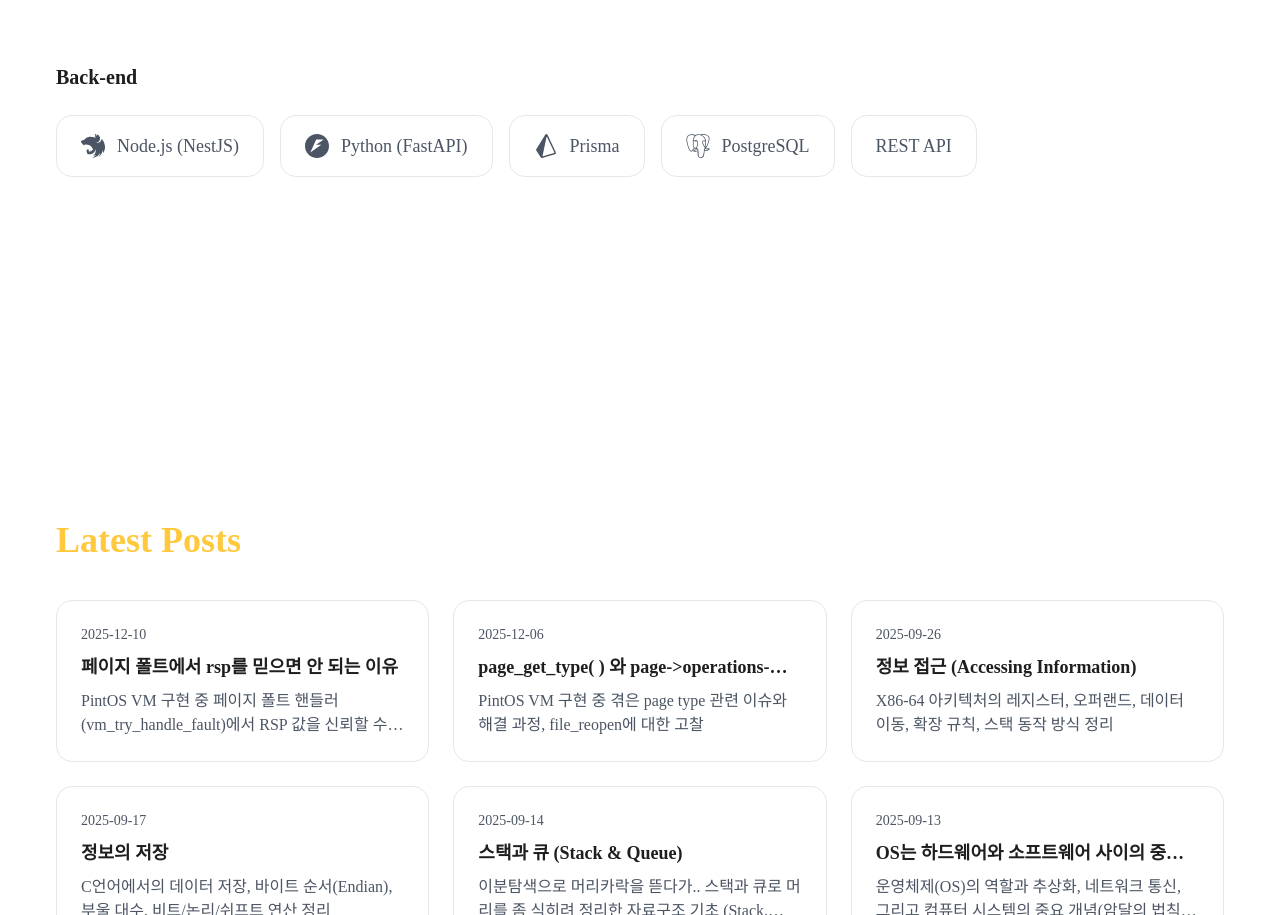
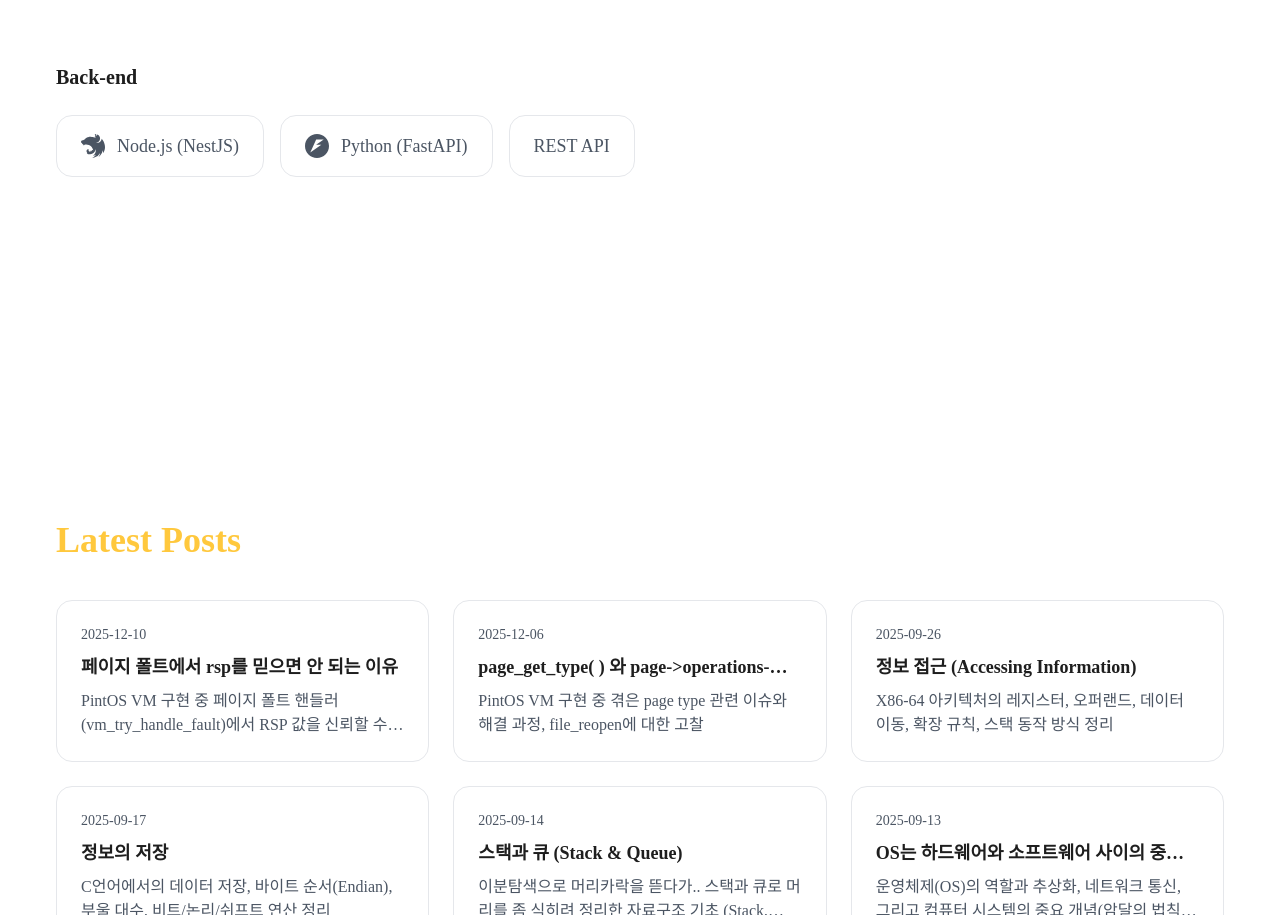
Before and after one commit to thisisyello/thisisyello.github.io, a Next.js app: page / in a window 1280 px wide. Shown: the part 2013-2928 px from the top of the page. Built offline with nearby package versions, Linux system fonts and the light colour scheme; a web font is replaced by a local one.

Commit message:
refactor: 백앤드 스킬 정리

```diff
--- a/src/data/skills.ts
+++ b/src/data/skills.ts
@@ -31,6 +31,6 @@ export const frontendSkills: Skill[] = [
 export const backendSkills: Skill[] = [
     { name: "Node.js (NestJS)", icon: SiNestjs },
     { name: "Python (FastAPI)", icon: SiFastapi },
-    { name: "Prisma", icon: SiPrisma },
-    { name: "PostgreSQL", icon: SiPostgresql },
+    // { name: "Prisma", icon: SiPrisma },
+    // { name: "PostgreSQL", icon: SiPostgresql },
 ];
```
